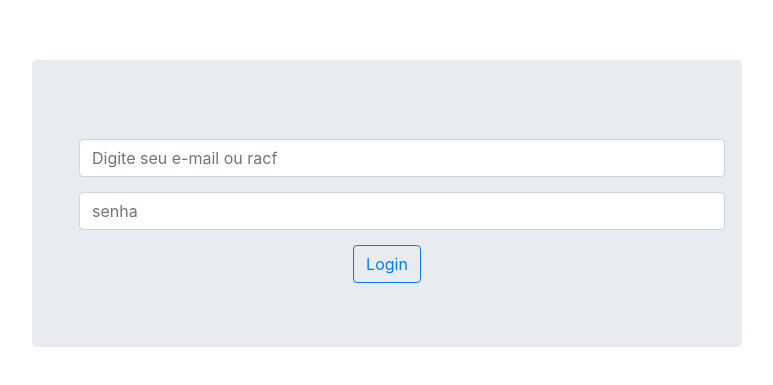
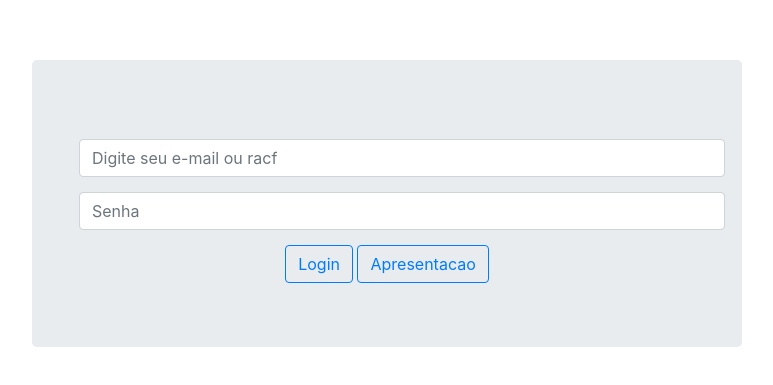
Before and after one commit to AlaFugita/projetoFinal-GamaAcademy, a plain HTML site: page projFont-master/index.html in a window 1280 px wide. Shown: the part 181-566 px from the top of the page, without its empty margins (238-1011 px from the left). Drawn offline with nearby package versions, Linux system fonts and the light colour scheme.

Commit message:
pagina de apresentacao

```diff
--- a/projFont-master/index.html
+++ b/projFont-master/index.html
@@ -26,9 +26,10 @@
                     </div>
                     <form>
                         <input type="text" class="form-control" placeholder="Digite seu e-mail ou racf" id="txtLogin">
-                        <input type="password" class="form-control" placeholder="senha" id="txtSenha">
+                        <input type="password" class="form-control" placeholder="Senha" id="txtSenha">
                         <div class="col text-center">
                             <button type="submit" class="btn btn-outline-primary" onclick="autenticar(event)">Login</button>
+                            <button type="submit" class="btn btn-outline-primary" onclick="apresentar(event)">Apresentacao</button>
                         </div>
                     </form>
                 </div>
--- a/projFont-master/js/login.js
+++ b/projFont-master/js/login.js
@@ -35,3 +35,7 @@ function tratarResposta(res){
 function logarUsuario(res){
     localStorage.setItem("usuarioLogado", JSON.stringify(res));
 }
+
+function apresentar(event){
+    window.location = "apresentacao.html";
+}
```
Also changed, not shown: projFont-master/apresentacao.html (added, +16 -0 lines), projFont-master/js/agentes.js (+12 -12 lines), projFont-master/js/top10.js (+8 -8 lines).
